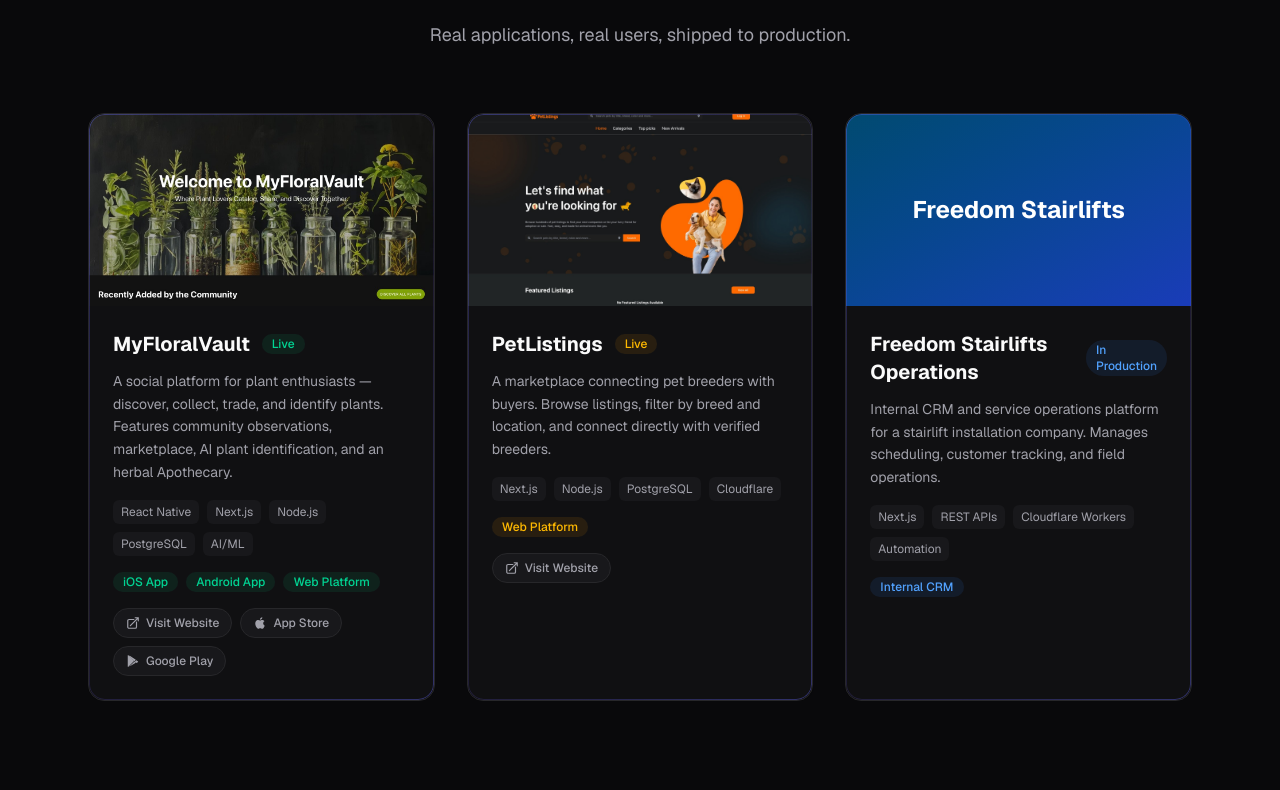
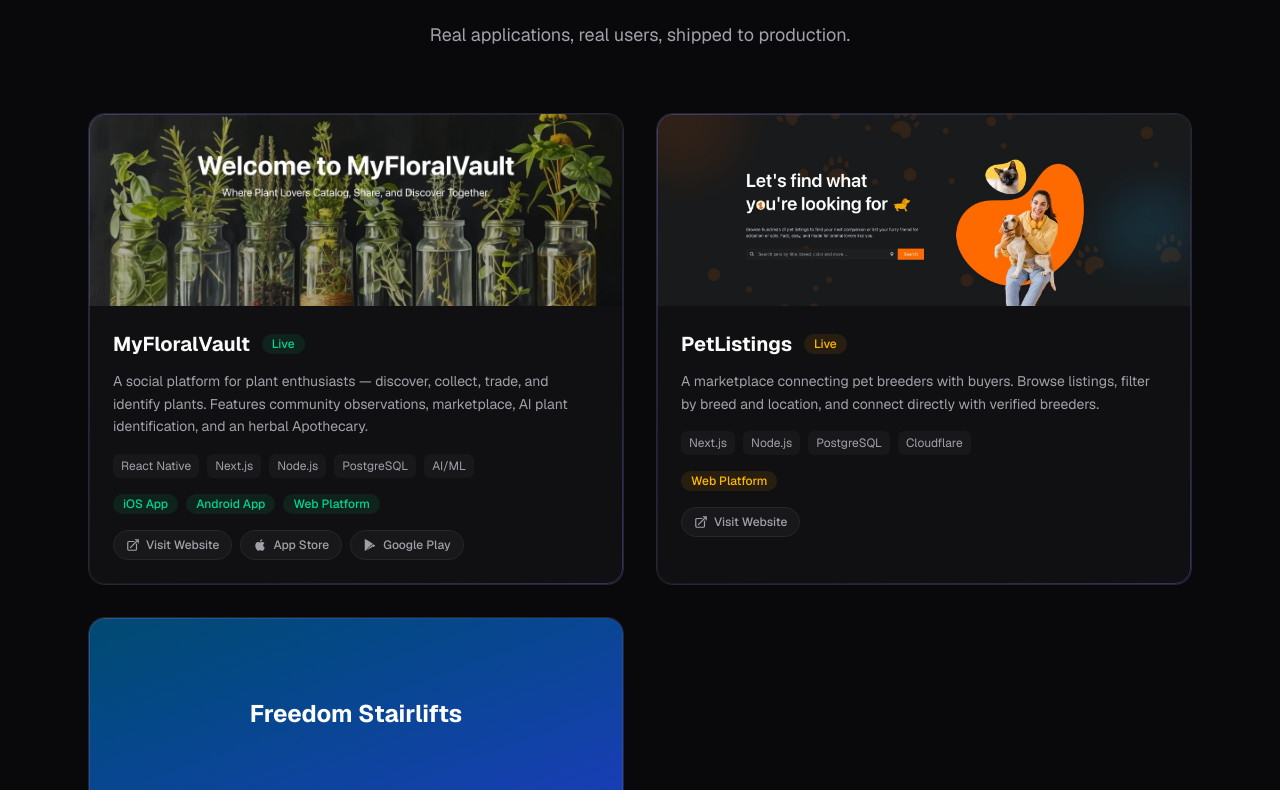
Before and after one commit to TimmTechProjects/timmtech-site, a Next.js app: page / in a window 1280 px wide. Shown: the part 1930-2720 px from the top of the page. Built offline with nearby package versions, Linux system fonts and the light colour scheme.

Commit message:
Revert to 2-col grid for portfolio cards

```diff
--- a/src/app/page.tsx
+++ b/src/app/page.tsx
@@ -272,7 +272,7 @@
             </p>
           </div>
 
-          <div className="mt-16 grid gap-8 lg:grid-cols-3">
+          <div className="mt-16 grid gap-8 lg:grid-cols-2">
             {/* MyFloralVault */}
             <div className="card-hover gradient-border group overflow-hidden rounded-2xl border border-card-border bg-card/50 backdrop-blur-sm">
               <Image src="/mfv-preview.jpg" alt="MyFloralVault" width={800} height={420} className="w-full h-48 object-cover rounded-t-2xl" />
```
